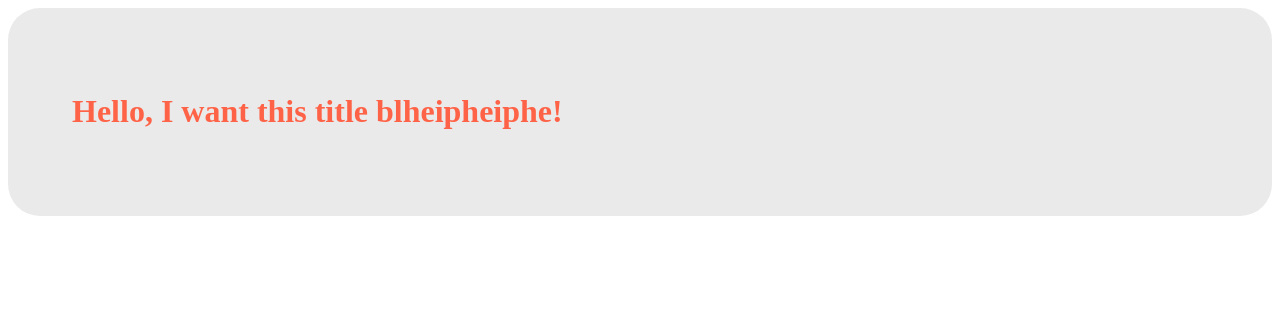
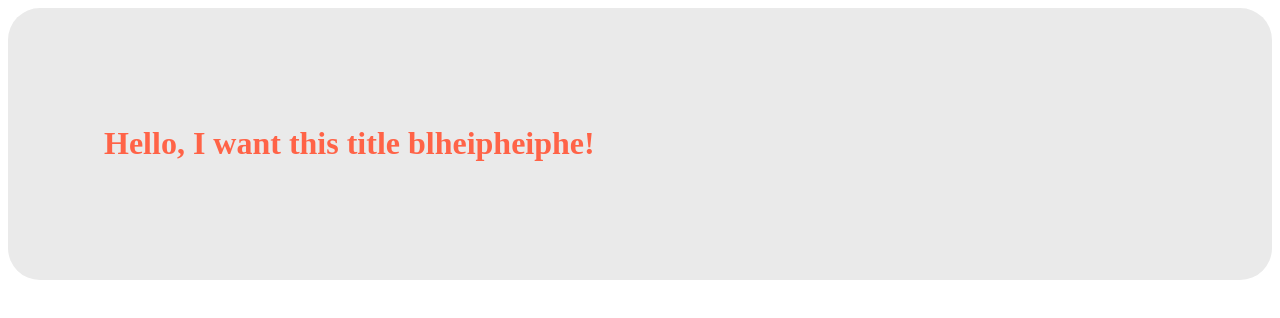
Before and after one commit to christianalfoni/new-git-flow, a React (Create React App) app: page / in a window 1280 px wide. Shown: the top 318 px of the page. Built offline with nearby package versions, Linux system fonts and the light colour scheme.

Commit message:
Padding then!

```diff
--- a/src/styles.css
+++ b/src/styles.css
@@ -2,6 +2,6 @@
   opacity: 1;
   background-color: #eaeaea;
   color: tomato;
-  padding: 4rem;
+  padding: 6rem;
   border-radius: 2rem;
 }
```
